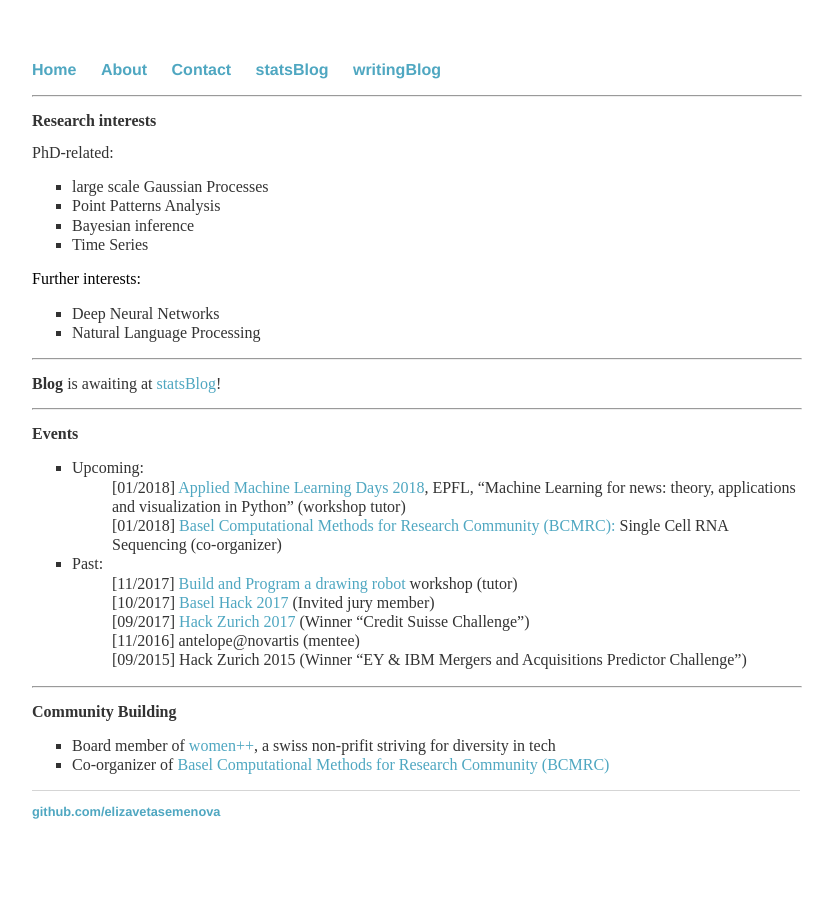
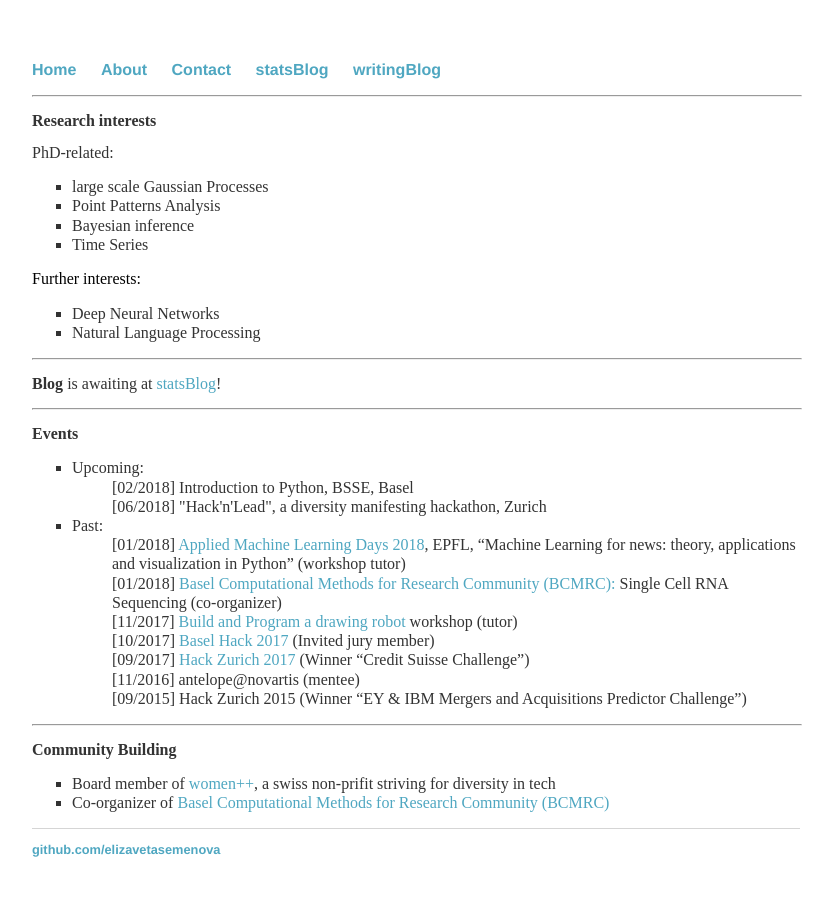
Before and after one commit to elizavetasemenova/elizavetasemenova.github.io, a Jekyll site: the page built from index.html, in a window 1280 px wide. Shown: the whole page, without its empty margins (224-1057 px from the left). Built offline with Jekyll 4.4.1, drawn with Linux system fonts in a browser that asks for light colours.

Commit message:
Update index.html

```diff
--- a/index.html
+++ b/index.html
@@ -34,15 +34,18 @@ title: Liza Semenova, statistician in progress
        <ul style="list-style-type:square">
        <li> Upcoming:
 	       <ul style="list-style-type:none">
-	           <li>[01/2018] <a href="https://www.appliedmldays.org/">Applied Machine Learning Days 2018</a>, EPFL, “Machine Learning for news: theory,
+		    <li>[02/2018] Introduction to Python, BSSE, Basel </li>
+		    <li>[06/2018] "Hack'n'Lead", a diversity manifesting hackathon, Zurich </li>
+	       </ul>
+
+       <li>Past:
+              <ul style="list-style-type:none">
+		   <li>[01/2018] <a href="https://www.appliedmldays.org/">Applied Machine Learning Days 2018</a>, EPFL, “Machine Learning for news: theory,
                         applications and visualization in Python” (workshop tutor) </li>
 		   <li>[01/2018] <a href="https://www.meetup.com/Basel-Computational-Methods-for-Research-Community-BCMRC/">
 			           Basel Computational Methods for Research Community (BCMRC):</a>
 			            Single Cell RNA Sequencing (co-organizer) </li>
-	       </ul>
 
-       <li>Past:
-              <ul style="list-style-type:none">
 	  	<li>[11/2017] <a href="http://www.gew-switzerland.ch/tc-events/build-and-program-a-drawing-robot-for-newbies/">
 			      Build and Program a drawing robot</a> workshop (tutor) </li>
 		  <li>[10/2017] <a href="https://github.com/BaselHack/BaselHack2017/wiki/Jury-members-BaselHack2017">
```
